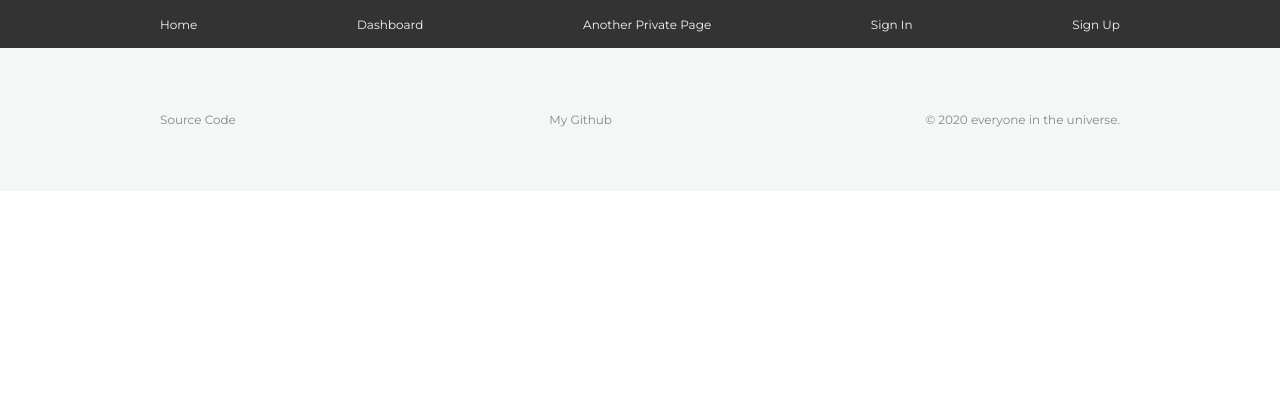
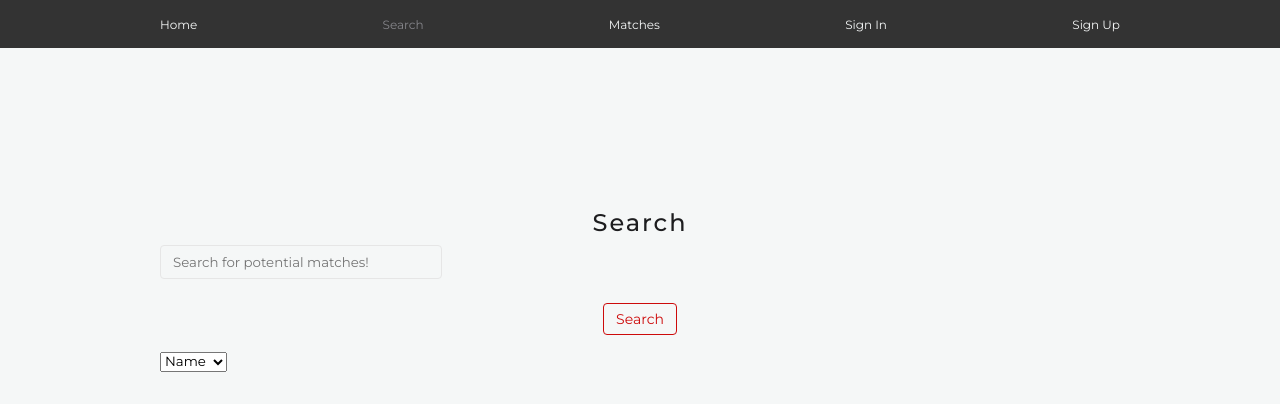
Before and after one commit to jfvomacka/scramble, a React (Create React App) app in the folder client/: page /search in a window 1280 px wide. Shown: the top 404 px of the page. Built offline with nearby package versions, Linux system fonts and the light colour scheme.

Commit message:
search page

```diff
--- a/client/src/App.js
+++ b/client/src/App.js
@@ -14,7 +14,7 @@ const Signin = React.lazy(() => import("./app/routes/Signin"));
 const Signup = React.lazy(() => import("./app/routes/Signup"));
 const Landing = React.lazy(() => import("./app/routes/Landing"));
 const Dashboard = React.lazy(() => import("./app/routes/Dashboard"));
-const Private = React.lazy(() => import("./app/routes/Private"));
+const Search = React.lazy(() => import("./app/routes/Search"));
 
 const App = (props) => {
   //Check and update authentication status
@@ -39,11 +39,10 @@ const App = (props) => {
                 <Route exact path="/" {...props} component={Landing} />
                 <Route exact path="/signin" {...props} component={Signin} />
                 <Route exact path="/signup" {...props} component={Signup} />
-                <PrivateRoute exact path="/dashboard" {...props} component={Dashboard} />
-                <PrivateRoute exact path="/another" {...props} component={Private} />
+                <Route exact path="/match" {...props} component={Dashboard} />
+                <Route exact path="/search" {...props} component={Search} />
               </Switch>
           </Suspense>
-        <Footer />
       </Router>
     </React.Fragment>
   );
--- a/client/src/app/containers/Navbar/_NavbarMain.js
+++ b/client/src/app/containers/Navbar/_NavbarMain.js
@@ -18,11 +18,11 @@ const NavbarMain = () => {
         <NavLink exact activeClassName="active" className="no-deco" to="/">
           Home
         </NavLink>
-        <NavLink exact activeClassName="active" className="no-deco" to="/dashboard">
-          Dashboard
+        <NavLink exact activeClassName="active" className="no-deco" to="/search">
+          Search
         </NavLink>
-        <NavLink exact activeClassName="active" className="no-deco" to="/another">
-          Another Private Page
+        <NavLink exact activeClassName="active" className="no-deco" to="/match">
+          Matches
         </NavLink>
         {auth.isAuthenticated ? (
           <React.Fragment>
--- a/client/src/app/routes/Dashboard/index.js
+++ b/client/src/app/routes/Dashboard/index.js
@@ -1,5 +1,6 @@
 import React from "react";
 import { useSelector } from "react-redux";
+import { useEffect } from "react";
 import "./index.scss";
 
 //Import components
@@ -9,14 +10,18 @@ import SignoutButton from "../../containers/SignoutButton";
 
 const Dashboard = () => {
   const auth = useSelector((state) => state.auth);
+
+  useEffect(() => {
+
+  });
+
   return (
     <div className="Dashboard">
       <div className="inner container is-fluid">
-        <h2 className="title has-text-centered">Dashboard</h2>
+        <h2 className="title has-text-centered">Matches</h2>
         <p className="is-md has-text-centered">{`Welcome, ${auth.user.first_name} ${auth.user.last_name}`}</p>
         <p className="subtitle has-text-centered">
-          This is the Dashboard Page. This is a private route and only displayed
-          if user is logged in.
+          Here are your matches!
         </p>
         <div className="buttons">
           <SignoutButton className="button is-red is-hollow" />
--- a/client/src/app/routes/Landing/index.js
+++ b/client/src/app/routes/Landing/index.js
@@ -12,12 +12,11 @@ const Landing = () => {
   return (
     <div className="Landing">
       <div className="inner container is-fluid">
-        <h1 className="title is-xxxxl has-text-centered">PERN Boilerplate</h1>
+        <h1 className="title is-xxxxl has-text-centered">USC Scramble</h1>
         <p className="is-lg subtitle has-text-centered">
-          A boilerplate application built using PostgreSQL, Express, React and
-          NodeJS
+          Find matches.
         </p>
-        {auth.isAuthenticated ? (
+        {/* {auth.isAuthenticated ? ( */}
           <div className="buttons">
             <Link to="/another">
               <button className="button is-blue is-hollow is-large">
@@ -28,7 +27,7 @@ const Landing = () => {
               <button className="button is-blue is-large">Dashboard</button>
             </Link>
           </div>
-        ) : (
+        {/* ) : ( */}
           <div className="buttons">
             <Link to="/signin">
               <button className="button is-blue is-hollow is-large">
@@ -39,7 +38,7 @@ const Landing = () => {
               <button className="button is-blue is-large">Sign Up</button>
             </Link>
           </div>
-        )}
+        {/* )} */}
       </div>
     </div>
   );
--- /dev/null
+++ b/client/src/app/routes/Search/index.js
@@ -0,0 +1,86 @@
+import React from "react";
+import axios from "axios";
+
+import { useSelector } from "react-redux";
+import { useState } from "react";
+
+import "./index.scss";
+
+//Import components
+
+//Import containers
+
+const Search = () => {
+  const auth = useSelector((state) => state.auth);
+
+  const [searchTerm, setSearchTerm] = useState("");
+  const [searchResults, setSearchResults] = useState([]);
+  const [searchType, setSearchType] = useState("Name");
+
+  const grabSearchResults = async () => {
+    let res;
+    // do the backend request for search results
+    if (searchType === "Name") {
+      res = await axios.get("/api/searchName", {
+        name: searchTerm,
+      });
+    }
+    else if (searchType === "School") {
+      res = await axios.get("/api/searchSchool", {
+        school: searchTerm,
+      });
+    }
+    else if (searchType === "Major") {
+      res = await axios.get("/api/searchMajor", {
+        major: searchTerm,
+      });
+    }
+
+    // set state
+    setSearchResults(res.matches);
+  };
+
+  const createMatch = async (profile) => {
+    // do backend request
+    const res = await axios.post("/api/match", {
+      login_id_FROM: auth.id,
+      login_id_TO: profile,
+    });
+  };
+
+  return (
+    <div className="Search">
+      <div className="inner container is-fixed">
+        <h2 className="title has-text-centered">Search</h2>
+        <input
+          type="text"
+          placeholder="Search for potential matches!"
+          name="searchId"
+          value={searchTerm}
+          onChange={(e) => setSearchTerm(e.value)}
+          className="input"
+        />
+        <div className="buttons">
+          <button className="button is-red is-hollow" onClick={grabSearchResults}>Search</button>
+        </div>
+        <select value={searchType} onChange={(e) => setSearchType(e.target.value)}>
+          <option value="Name">Name</option>
+          <option value="Major">Major</option>
+          <option value="School">School</option>
+        </select>
+        {searchResults.map((profile) => (
+          <>
+          <div>{profile.firstName} {profile.LastName}</div>
+          <button className="button is-red is-hollow" onClick={() => createMatch(profile.id)}>Request</button>
+          </>
+        ))}
+      </div>
+    </div>
+  );
+};
+
+export default Search;
+
+/*
+
+*/
--- /dev/null
+++ b/client/src/app/routes/Search/index.scss
@@ -0,0 +1,28 @@
+@import "../../styles/variables";
+.Search {
+  background-color: map-get($color, "light");
+  .inner {
+    padding: {
+      top: map-get($spacing, "xl");
+      bottom: map-get($spacing, "xl");
+    }
+  }
+  .title {
+    font: {
+      weight: 500;
+    }
+    letter-spacing: 2px;
+  }
+  .subtitle {
+    margin: {
+      left: auto;
+      right: auto;
+      top: map-get($size, "lg");
+      bottom: map-get($size, "lg");
+    }
+    max-width: 420px;
+  }
+  .buttons {
+    justify-content: center;
+  }
+}
```
Also changed, not shown: 2 other files (tests, documents, lock files or other folders).
